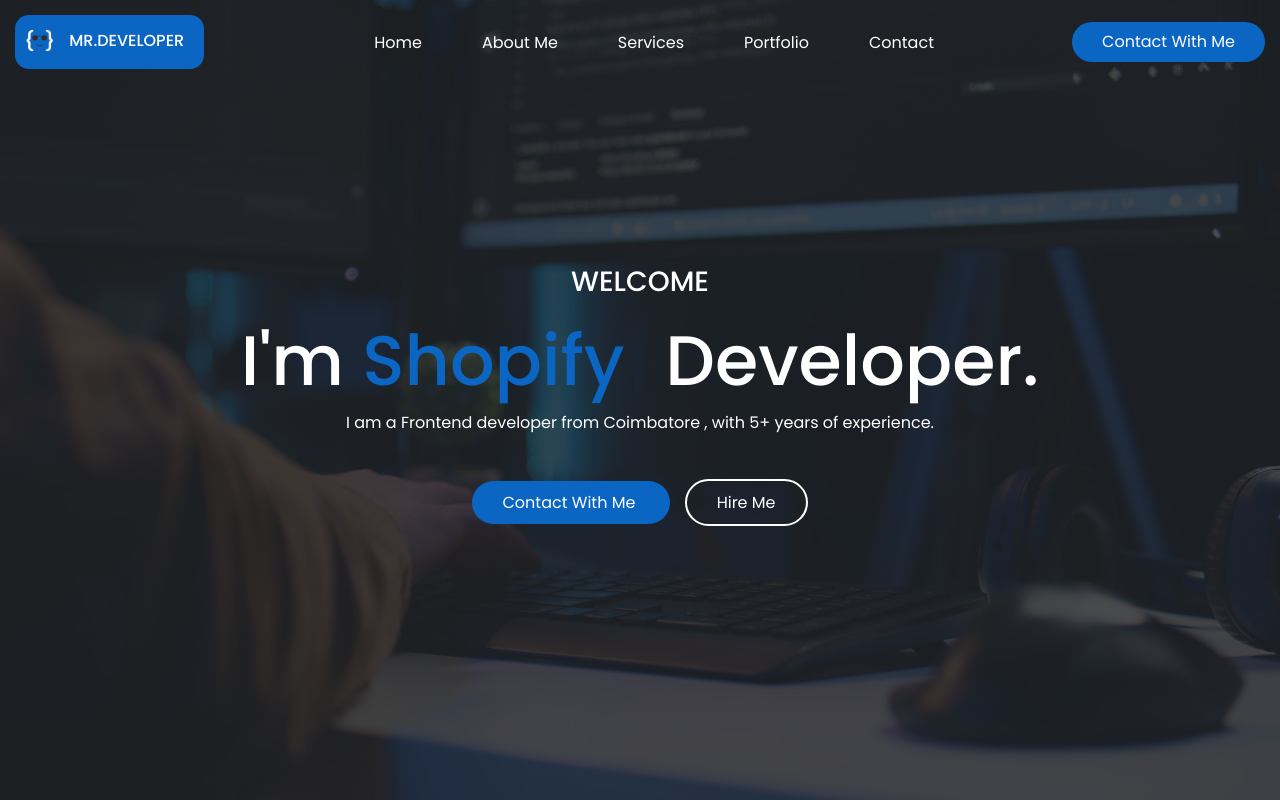
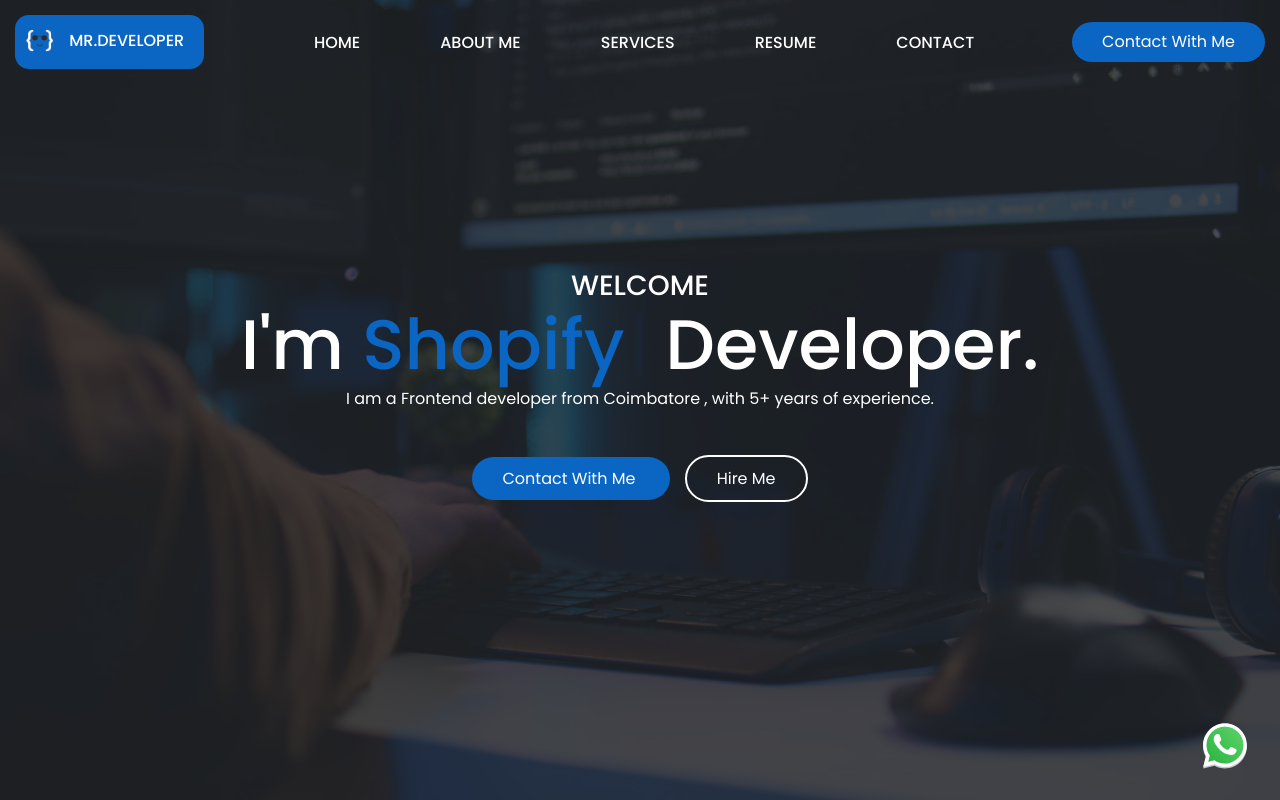
Before and after one commit to srishsri/my-portfolio, a React (Create React App) app in the folder port/: page / in a window 1280 px wide. Shown: the top 800 px of the page. Built offline with nearby package versions, Linux system fonts and the light colour scheme.

Commit message:
completed resume

```diff
--- a/port/src/App.js
+++ b/port/src/App.js
@@ -5,6 +5,7 @@
 import About from './components/About/About';
 import Services from './components/Services/Services';
 import Resume from './components/Resume/Resume';
+import Connect from './components/Lets-connect/Connect';
 
 
 const App = () => {
@@ -15,6 +16,7 @@
       <About/>
       <Services/>
       <Resume/>
+      <Connect/>
     </div>
   )
 }
--- a/port/src/components/About/About.js
+++ b/port/src/components/About/About.js
@@ -5,7 +5,7 @@
 const About = () => {
   return (
     <div>
-      <div className='about-section'>
+      <div className='about-section' id='about'>
         <Container>
             <div className='about-heading text-center'>
               <h3>About Me</h3>
@@ -29,8 +29,9 @@
                 <Col md={6} lg={5} xl={4}>
                 <div className="ps-lg-4">
                   <ul className="list-style-2">
-                    <li className=""><span className="fw-600 me-2">Name:</span>Sridhar</li>
-                    <li className=""><span className="fw-600 me-2">Email:</span><a href="mailto:sridhar14895@gmail.com">sridhar14895@gmail.com</a></li>
+                    <li><span className="fw-600 me-2">Name:</span>Sridhar</li>
+                    <li><span className="fw-600 me-2">Email:</span><a href="mailto:sridhar14895@gmail.com">sridhar14895@gmail.com</a></li>
+                    <li><span className="fw-600 me-2">Phone:</span><a href="tel:+91 9750133136">+91 97501 33136</a></li>
                   </ul>
                   <a href="#" className="btn btn-primary rounded-pill">Download CV</a> </div>
                 </Col>
--- a/port/src/components/Hero/Hero.js
+++ b/port/src/components/Hero/Hero.js
@@ -11,7 +11,7 @@
 
     return (
         <div>
-            <div className='hero-banner'>
+            <div className='hero-banner' id='home'>
                 <div className="hero-mask opacity-8 bg-dark"></div>
                 <div className='hero-content'>
                     <h3>Welcome</h3>
--- /dev/null
+++ b/port/src/components/Lets-connect/Connect.css
@@ -0,0 +1,10 @@
+.lets-connect {
+    padding: 4.5rem 0;
+    text-align: center;
+}
+
+.whatsapp-fixed a {
+    position: fixed;
+    bottom: 30px;
+    right: 30px;
+}
--- /dev/null
+++ b/port/src/components/Lets-connect/Connect.js
@@ -0,0 +1,42 @@
+import React from "react";
+import "./Connect.css";
+import { Container, Row, Col } from "react-bootstrap";
+
+const Connect = () => {
+    return (
+        <div>
+            <div className="lets-connect  bg-light" id="contact">
+                <Container>
+                <div className="about-heading text-center bg-light">
+                    <h3>Contact</h3>
+                    <p>Let's Discuss<span className="heading-separator-line"></span></p>
+                </div>
+                <div className='connect-me'>
+                    <Row>
+                        <p>Interested in hiring me for your project or just want to say hi? You can send me an email to <a href="mailto:sridhar14895@gmail.com">sridhar14895@gmail.com</a> <br/>
+                        Or Ping me <a href="https://wa.me/919750133136" target="_blank" rel="noreferrer" >On WhatsApp</a></p>
+                    </Row>
+                </div>
+                </Container>
+            </div>
+            <div className="whatsapp-fixed">
+                <a href="https://wa.me/919750133136" target="_blank" rel="noreferrer" >
+                    <svg width="50px" height="50px" viewBox="0 0 32 32" fill="none" xmlns="http://www.w3.org/2000/svg">
+                    <path fill-rule="evenodd" clip-rule="evenodd" d="M16 31C23.732 31 30 24.732 30 17C30 9.26801 23.732 3 16 3C8.26801 3 2 9.26801 2 17C2 19.5109 2.661 21.8674 3.81847 23.905L2 31L9.31486 29.3038C11.3014 30.3854 13.5789 31 16 31ZM16 28.8462C22.5425 28.8462 27.8462 23.5425 27.8462 17C27.8462 10.4576 22.5425 5.15385 16 5.15385C9.45755 5.15385 4.15385 10.4576 4.15385 17C4.15385 19.5261 4.9445 21.8675 6.29184 23.7902L5.23077 27.7692L9.27993 26.7569C11.1894 28.0746 13.5046 28.8462 16 28.8462Z" fill="#BFC8D0"/>
+                    <path d="M28 16C28 22.6274 22.6274 28 16 28C13.4722 28 11.1269 27.2184 9.19266 25.8837L5.09091 26.9091L6.16576 22.8784C4.80092 20.9307 4 18.5589 4 16C4 9.37258 9.37258 4 16 4C22.6274 4 28 9.37258 28 16Z" fill="url(#paint0_linear_87_7264)"/>
+                    <path fill-rule="evenodd" clip-rule="evenodd" d="M16 30C23.732 30 30 23.732 30 16C30 8.26801 23.732 2 16 2C8.26801 2 2 8.26801 2 16C2 18.5109 2.661 20.8674 3.81847 22.905L2 30L9.31486 28.3038C11.3014 29.3854 13.5789 30 16 30ZM16 27.8462C22.5425 27.8462 27.8462 22.5425 27.8462 16C27.8462 9.45755 22.5425 4.15385 16 4.15385C9.45755 4.15385 4.15385 9.45755 4.15385 16C4.15385 18.5261 4.9445 20.8675 6.29184 22.7902L5.23077 26.7692L9.27993 25.7569C11.1894 27.0746 13.5046 27.8462 16 27.8462Z" fill="white"/>
+                    <path d="M12.5 9.49989C12.1672 8.83131 11.6565 8.8905 11.1407 8.8905C10.2188 8.8905 8.78125 9.99478 8.78125 12.05C8.78125 13.7343 9.52345 15.578 12.0244 18.3361C14.438 20.9979 17.6094 22.3748 20.2422 22.3279C22.875 22.2811 23.4167 20.0154 23.4167 19.2503C23.4167 18.9112 23.2062 18.742 23.0613 18.696C22.1641 18.2654 20.5093 17.4631 20.1328 17.3124C19.7563 17.1617 19.5597 17.3656 19.4375 17.4765C19.0961 17.8018 18.4193 18.7608 18.1875 18.9765C17.9558 19.1922 17.6103 19.083 17.4665 19.0015C16.9374 18.7892 15.5029 18.1511 14.3595 17.0426C12.9453 15.6718 12.8623 15.2001 12.5959 14.7803C12.3828 14.4444 12.5392 14.2384 12.6172 14.1483C12.9219 13.7968 13.3426 13.254 13.5313 12.9843C13.7199 12.7145 13.5702 12.305 13.4803 12.05C13.0938 10.953 12.7663 10.0347 12.5 9.49989Z" fill="white"/>
+                    <defs>
+                    <linearGradient id="paint0_linear_87_7264" x1="26.5" y1="7" x2="4" y2="28" gradientUnits="userSpaceOnUse">
+                    <stop stop-color="#5BD066"/>
+                    <stop offset="1" stop-color="#27B43E"/>
+                    </linearGradient>
+                    </defs>
+                    </svg>
+                </a>
+            </div>
+        </div>
+    );
+};
+
+export default Connect;
--- a/port/src/components/Navbar/Navbar.css
+++ b/port/src/components/Navbar/Navbar.css
@@ -83,7 +83,7 @@
 }
 
 /* Media queries for responsiveness */
-@media (max-width: 768px) {
+@media (max-width: 767px) {
     .navbar-list {
         align-items: flex-start;
         background: #333;
@@ -110,6 +110,10 @@
         color: #fff;
     }
 
+    .navbar-list li a {
+        color: #fff !important;
+    }
+
     .navbar-list.active {
         max-height: 300px; /* Adjust as needed */
         transition: max-height 0.5s ease-in;
@@ -123,3 +127,19 @@
         display: flex;
     }
 }
+
+.navbar-list li a:hover {
+    color: #0a66c2;
+}
+
+.navbar-list li a {
+    background: transparent;
+    color: #000;
+    transition: 0.5s;
+}
+.nav-bar.sticky .navbar-list li a {
+    color: #000;
+}
+.nav-bar li a {
+    color: #fff;
+}
--- a/port/src/components/Navbar/Navbar.js
+++ b/port/src/components/Navbar/Navbar.js
@@ -29,11 +29,11 @@
         <div className={`nav-bar ${isSticky ? 'sticky' : ''}`}>
             <a href="#"><img src={logo} alt='logo' className='logo'/> <span>Mr.Developer</span></a>
             <ul className={`navbar-list ${menuOpen ? 'active' : ''}`}>
-                <li>Home</li>
-                <li>About Me</li>
-                <li>Services</li>
-                <li>Portfolio</li>
-                <li>Contact</li>
+                <li><a href="#home">Home</a></li>
+                <li><a href="#about">About Me</a></li>
+                <li><a href="#services">Services</a></li>
+                <li><a href="#resume">Resume</a></li>
+                <li><a href="#contact">Contact</a></li>
             </ul>
             <div className='nav-connect'>Contact With Me</div>
             <div className='hamburger' onClick={toggleMenu}>
--- a/port/src/components/Resume/Resume.css
+++ b/port/src/components/Resume/Resume.css
@@ -78,9 +78,6 @@
         left: -78px;
     }
 }
-h3 {
-    margin: 20px 0;
-}
 
 .experience {
     padding: 0 30px;
@@ -96,10 +93,10 @@
 .experience::before {
     content: "";
     position: absolute;
-    left: 0; /* Adjust based on your layout */
+    left: 0;
     top: 0;
     bottom: 0;
-    width: 3px; /* Width of the gradient line */
+    width: 3px;
     background: #0a66c2;
 }
 
--- a/port/src/components/Resume/Resume.js
+++ b/port/src/components/Resume/Resume.js
@@ -5,7 +5,7 @@
 const Resume = () => {
     return (
         <div>
-            <div className='tab-section'>
+            <div className='tab-section' id='resume'>
                 <Container>
                     <Row>
                     <div class="services-heading text-center"><h3>My Resume</h3><p>What I Did? <span class="heading-separator-line"></span></p></div>
--- a/port/src/components/Services/Services.js
+++ b/port/src/components/Services/Services.js
@@ -5,7 +5,7 @@
 const Services = () => {
   return (
     <div>
-        <div className='services bg-light'>
+        <div className='services bg-light' id='services'>
             <Container>
                 <div className='services-heading text-center'>
                     <h3>Services</h3>
--- a/port/src/index.css
+++ b/port/src/index.css
@@ -17,3 +17,7 @@
     text-decoration: none;
     line-height: 35px;
 }
+
+h1,h2,h3,h4,h5,h6{
+    margin-bottom: 0!important;
+}
```
